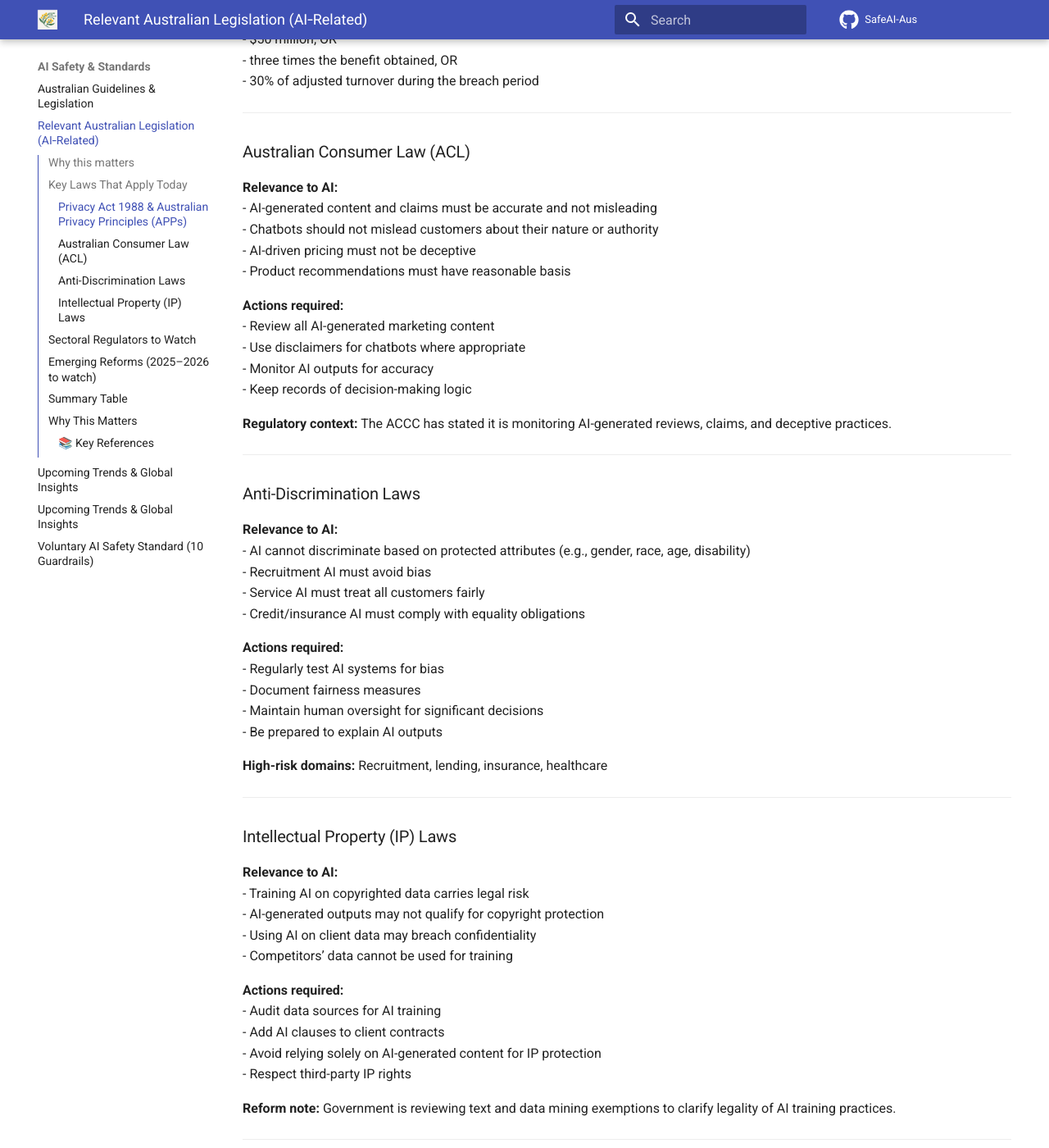
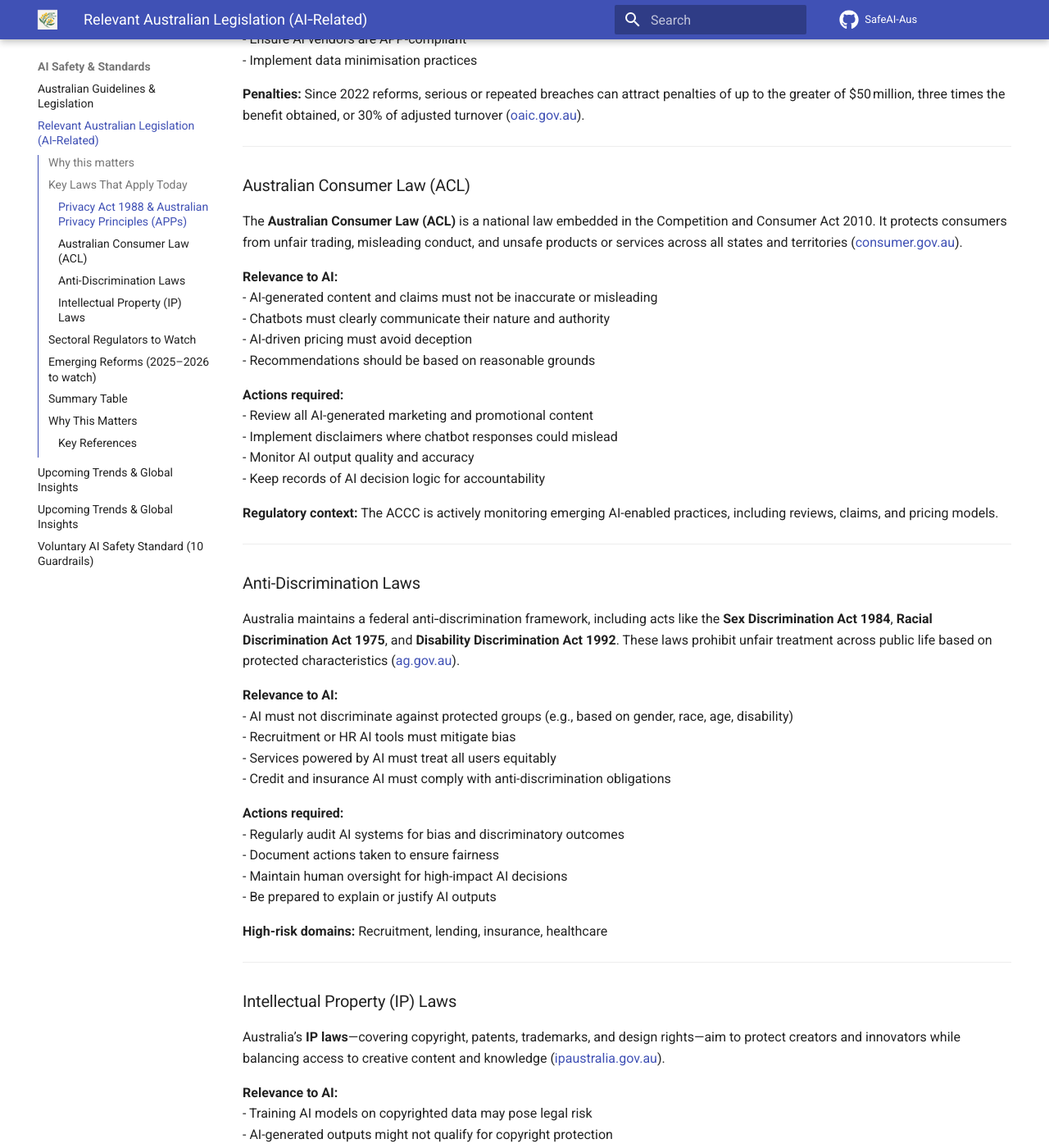
Before and after one commit to safeai-aus/safeai-aus.github.io, an MkDocs documentation site: the page built from docs/relevant-australian-legislation-airelated.md, in a window 1280 px wide and 1400 px high, scrolled down 1019 px. Shown: the whole window at 82% size. Built offline with MkDocs 1.6.1 and Material for MkDocs 9.7.7, drawn with Linux system fonts in a browser that asks for light colours; comment, search, counter and statistics services are not loaded; some of the changed text lies outside the part shown.

Commit message:
Update relevant-australian-legislation-airelated.md

```diff
--- a/docs/relevant-australian-legislation-airelated.md
+++ b/docs/relevant-australian-legislation-airelated.md
@@ -6,7 +6,7 @@ As of August 2025, the Government is also considering new AI-specific regulation
 
 ### Why this matters
 Understanding the current legal landscape helps organisations:
-- Avoid legal and reputational risks from misuse of AI
+- Avoid **legal and reputational risks from misuse of AI
 - Demonstrate compliance and accountability to regulators and customers
 - Build trust by applying the same standards to AI as to human decision-making
 - Prepare for upcoming AI-specific laws and reforms in Australia
@@ -16,73 +16,78 @@ Understanding the current legal landscape helps organisations:
 ## Key Laws That Apply Today
 
 ### Privacy Act 1988 & Australian Privacy Principles (APPs)
+The **Privacy Act 1988** is the principal legislation that regulates how personal information is collected, stored, used, and disclosed in Australia, including by government and private sector organisations ([ag.gov.au](https://www.ag.gov.au/rights-and-protections/privacy?utm_source=chatgpt.com)). It establishes the **Australian Privacy Principles (APPs)**, which apply to most organisations and agencies.
+
 **Relevance to AI:**
-- Customers must be informed when AI processes personal information
-- AI-generated insights about individuals are considered personal information
-- Consent may be required for AI data analysis
-- Training data must comply with APPs
+- Customers must be informed when AI systems process personal information
+- AI-derived insights about individuals are considered personal information
+- Consent may be required for analyzing personal data by AI
+- AI training datasets must comply with the APPs
 
 **Actions required:**
-- Update privacy policy to mention AI use
-- Add “We use AI” notices where relevant
+- Update privacy policies to mention AI use
+- Display “We use AI” notices where relevant
 - Ensure AI vendors are APP-compliant
 - Implement data minimisation practices
 
-**Penalties:** Since 2022 reforms, fines for serious or repeated breaches can reach the greater of:
-- $50 million, OR
-- three times the benefit obtained, OR
-- 30% of adjusted turnover during the breach period
+**Penalties:** Since 2022 reforms, serious or repeated breaches can attract penalties of up to the greater of $50 million, three times the benefit obtained, or 30% of adjusted turnover ([oaic.gov.au](https://www.oaic.gov.au/privacy/privacy-legislation/the-privacy-act)).
 
 ---
 
 ### Australian Consumer Law (ACL)
+The **Australian Consumer Law (ACL)** is a national law embedded in the Competition and Consumer Act 2010. It protects consumers from unfair trading, misleading conduct, and unsafe products or services across all states and territories ([consumer.gov.au](https://consumer.gov.au/about/australian-consumer-law)).
+
 **Relevance to AI:**
-- AI-generated content and claims must be accurate and not misleading
-- Chatbots should not mislead customers about their nature or authority
-- AI-driven pricing must not be deceptive
-- Product recommendations must have reasonable basis
+- AI-generated content and claims must not be inaccurate or misleading
+- Chatbots must clearly communicate their nature and authority
+- AI-driven pricing must avoid deception
+- Recommendations should be based on reasonable grounds
 
 **Actions required:**
-- Review all AI-generated marketing content
-- Use disclaimers for chatbots where appropriate
-- Monitor AI outputs for accuracy
-- Keep records of decision-making logic
+- Review all AI-generated marketing and promotional content
+- Implement disclaimers where chatbot responses could mislead
+- Monitor AI output quality and accuracy
+- Keep records of AI decision logic for accountability
 
-**Regulatory context:** The ACCC has stated it is monitoring AI-generated reviews, claims, and deceptive practices.
+**Regulatory context:** The ACCC is actively monitoring emerging AI-enabled practices, including reviews, claims, and pricing models.
 
 ---
 
 ### Anti-Discrimination Laws
+Australia maintains a federal anti‑discrimination framework, including acts like the **Sex Discrimination Act 1984**, **Racial Discrimination Act 1975**, and **Disability Discrimination Act 1992**. These laws prohibit unfair treatment across public life based on protected characteristics ([ag.gov.au](https://www.ag.gov.au/rights-and-protections/human-rights-and-anti-discrimination/australias-anti-discrimination-law)).
+
 **Relevance to AI:**
-- AI cannot discriminate based on protected attributes (e.g., gender, race, age, disability)
-- Recruitment AI must avoid bias
-- Service AI must treat all customers fairly
-- Credit/insurance AI must comply with equality obligations
+- AI must not discriminate against protected groups (e.g., based on gender, race, age, disability)
+- Recruitment or HR AI tools must mitigate bias
+- Services powered by AI must treat all users equitably
+- Credit and insurance AI must comply with anti-discrimination obligations
 
 **Actions required:**
-- Regularly test AI systems for bias
-- Document fairness measures
-- Maintain human oversight for significant decisions
-- Be prepared to explain AI outputs
+- Regularly audit AI systems for bias and discriminatory outcomes
+- Document actions taken to ensure fairness
+- Maintain human oversight for high-impact AI decisions
+- Be prepared to explain or justify AI outputs
 
 **High-risk domains:** Recruitment, lending, insurance, healthcare
 
 ---
 
 ### Intellectual Property (IP) Laws
+Australia’s **IP laws**—covering copyright, patents, trademarks, and design rights—aim to protect creators and innovators while balancing access to creative content and knowledge ([ipaustralia.gov.au](https://www.ipaustralia.gov.au/about-us/ip-legislation-in-australia)).
+
 **Relevance to AI:**
-- Training AI on copyrighted data carries legal risk
-- AI-generated outputs may not qualify for copyright protection
-- Using AI on client data may breach confidentiality
-- Competitors’ data cannot be used for training
+- Training AI models on copyrighted data may pose legal risk
+- AI-generated outputs might not qualify for copyright protection
+- Using client data without permission could breach confidentiality or IP rights
+- Using competitors’ content for training may contravene IP laws
 
 **Actions required:**
-- Audit data sources for AI training
-- Add AI clauses to client contracts
-- Avoid relying solely on AI-generated content for IP protection
-- Respect third-party IP rights
+- Audit datasets for copyright compliance
+- Include AI use and ownership clauses in contracts
+- Avoid relying solely on AI-generated content for IP claims
+- Respect third-party IP and licensing terms
 
-**Reform note:** Government is reviewing text and data mining exemptions to clarify legality of AI training practices.
+**Reform note:** Government is considering text and data mining exemptions to clarify how AI can safely use IP-protected content.
 
 ---
 
@@ -118,14 +123,14 @@ Understanding the current legal landscape helps organisations:
 ---
 
 ## Why This Matters
-Even before new AI laws are introduced, existing legislation creates clear compliance obligations. Businesses deploying AI should:
+Even before new AI laws are introduced, **existing legislation creates clear compliance obligations**. Businesses deploying AI should:
 - Treat AI as subject to the same laws as human decision-making
 - Document AI-related policies and processes
 - Engage legal review for higher-risk applications
 
 ---
 
-### 📚 Key References
+### Key References
 - [OAIC – Privacy Act & AI Guidance](https://www.oaic.gov.au)
 - [ACCC – AI and Consumer Law](https://www.accc.gov.au)
 - [Australian Human Rights Commission – Anti-Discrimination Guidance](https://humanrights.gov.au)
```
